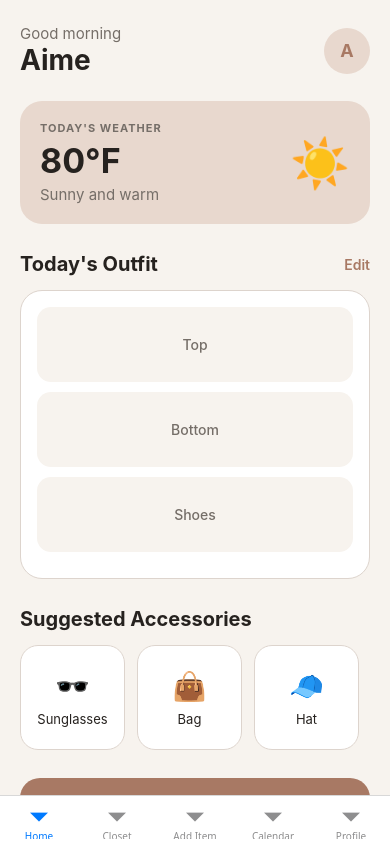
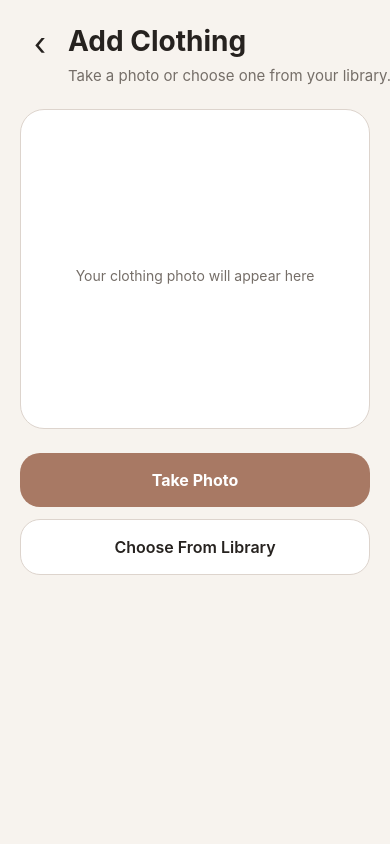
Before and after one commit to aimesanchez/digital-closet, a React Native app: screen /AddItem in a window 390 px wide. Built offline with nearby package versions, Linux system fonts and the light colour scheme.

Commit message:
Restructure navigation and improve Add Item flow

```diff
--- a/App.js
+++ b/App.js
@@ -2,7 +2,7 @@ import { NavigationContainer } from "@react-navigation/native";
 import { StatusBar } from "expo-status-bar";
 import { SafeAreaProvider } from "react-native-safe-area-context";
 
-import MainTabNavigator from "./src/navigation/MainTabNavigator";
+import AppNavigator from "./src/navigation/AppNavigator";
 import { ClosetProvider } from "./src/context/ClosetContext";
 
 export default function App() {
@@ -12,7 +12,7 @@ export default function App() {
 
       <NavigationContainer>
         <ClosetProvider>
-          <MainTabNavigator />
+          <AppNavigator/>
         </ClosetProvider>
       </NavigationContainer>
     </SafeAreaProvider>
--- a/app.json
+++ b/app.json
@@ -21,7 +21,7 @@
     "web": {
       "favicon": "./assets/favicon.png"
     },
-    "pluggins": [
+    "plugins": [
       "react-native-fast-tflite"
     ],
     "extra": {
--- a/package.json
+++ b/package.json
@@ -3,8 +3,9 @@
   "version": "1.0.0",
   "main": "index.js",
   "dependencies": {
-    "@react-navigation/bottom-tabs": "^7.18.13",
-    "@react-navigation/native": "^7.3.13",
+    "@react-navigation/bottom-tabs": "^7.18.18",
+    "@react-navigation/native": "^7.3.18",
+    "@react-navigation/native-stack": "^7.18.10",
     "expo": "~54.0.0",
     "expo-dev-client": "~6.0.21",
     "expo-file-system": "~19.0.24",
--- /dev/null
+++ b/src/navigation/AppNavigator.js
@@ -0,0 +1,26 @@
+import { createNativeStackNavigator } from "@react-navigation/native-stack";
+
+import MainTabNavigator from "./MainTabNavigator";
+import AddItemScreen from "../screens/AddItemScreen";
+
+const Stack = createNativeStackNavigator();
+
+export default function AppNavigator() {
+  return (
+    <Stack.Navigator
+      screenOptions={{
+        headerShown: false,
+      }}
+    >
+      <Stack.Screen
+        name="MainTabs"
+        component={MainTabNavigator}
+      />
+
+      <Stack.Screen
+        name="AddItem"
+        component={AddItemScreen}
+      />
+    </Stack.Navigator>
+  );
+}
--- a/src/navigation/MainTabNavigator.js
+++ b/src/navigation/MainTabNavigator.js
@@ -2,7 +2,7 @@ import { createBottomTabNavigator } from "@react-navigation/bottom-tabs";
 
 import HomeScreen from "../screens/HomeScreen";
 import ClosetScreen from "../screens/ClosetScreen";
-import AddItemScreen from "../screens/AddItemScreen";
+import CreateOutfitScreen from "../screens/CreateOutfitScreen";
 import CalendarScreen from "../screens/CalendarScreen";
 import ProfileScreen from "../screens/ProfileScreen";
 
@@ -17,7 +17,7 @@ export default function MainTabNavigator() {
             >
             <Tab.Screen name="Home" component={HomeScreen} />
             <Tab.Screen name="Closet" component={ClosetScreen} />
-            <Tab.Screen name="Add Item" component={AddItemScreen} />
+            <Tab.Screen name="Create Outfit" component={CreateOutfitScreen}/>
             <Tab.Screen name="Calendar" component={CalendarScreen} />
             <Tab.Screen name="Profile" component={ProfileScreen} />
         </Tab.Navigator>
--- a/src/screens/AddItemScreen.js
+++ b/src/screens/AddItemScreen.js
@@ -17,7 +17,7 @@ import { useCloset } from "../context/ClosetContext";
 import { colors } from "../constants/colors";
 import SafeScreen from "../components/SafeScreen";
 
-export default function AddItemScreen() {
+export default function AddItemScreen({ navigation }) {
   const { addClothingItem } = useCloset();
 
   const [selectedImage, setSelectedImage] = useState(null);
@@ -150,16 +150,14 @@ export default function AddItemScreen() {
 
     Alert.alert(
   "Saved!",
-      "Your clothing item was added to your closet."
+  "Your clothing item was added to your closet.",
+  [
+    {
+      text: "OK",
+      onPress: () => navigation.goBack(),
+    },
+  ]
 );
-
-    setSelectedImage(null);
-    setImageForProcessing(null);
-    setName("");
-    setCategory("");
-    setColor("");
-    setWeather([]);
-    setFormality("");
   };
 
   return (
@@ -169,11 +167,22 @@ export default function AddItemScreen() {
         contentContainerStyle={styles.content}
         showsVerticalScrollIndicator={false}
       >
+        <View style={styles.header}>
+  <Pressable
+    style={styles.backButton}
+    onPress={() => navigation.goBack()}
+  >
+    <Text style={styles.backButtonText}>‹</Text>
+  </Pressable>
+
+  <View>
     <Text style={styles.title}>Add Clothing</Text>
 
     <Text style={styles.subtitle}>
       Take a photo or choose one from your library.
     </Text>
+  </View>
+</View>
 
         {selectedImage ? (
           <>
@@ -521,7 +530,6 @@ const styles = StyleSheet.create({
   subtitle: {
   fontSize: 15,
   color: colors.secondaryText,
-    marginBottom: 24,
 },
 
   emptyPreview: {
@@ -663,5 +671,24 @@ const styles = StyleSheet.create({
     fontSize: 16,
     fontWeight: "700",
   },
+  header: {
+  flexDirection: "row",
+  alignItems: "flex-start",
+  marginBottom: 24,
+},
+
+backButton: {
+  width: 40,
+  height: 40,
+  justifyContent: "center",
+  alignItems: "center",
+  marginRight: 8,
+},
+
+backButtonText: {
+  fontSize: 32,
+  color: colors.text,
+  lineHeight: 34,
+},
 
 });
--- a/src/screens/ClosetScreen.js
+++ b/src/screens/ClosetScreen.js
@@ -80,7 +80,7 @@ export default function ClosetScreen({ navigation }) {
 
           <Pressable
           style={styles.addButton}
-          onPress={() => navigation.navigate("Add Item")}
+          onPress={() => navigation.navigate("AddItem")}
           >
             <Text style={styles.addButtonText}>+</Text>
           </Pressable>
@@ -264,7 +264,7 @@ export default function ClosetScreen({ navigation }) {
         {/* Add Clothing */}
         <Pressable
         style={styles.addItemButton}
-        onPress={() => navigation.navigate("Add Item")}
+        onPress={() => navigation.navigate("AddItem")}
         >
           <Text style={styles.addItemText}>
             + Add clothing item
--- /dev/null
+++ b/src/screens/CreateOutfitScreen.js
@@ -0,0 +1,38 @@
+import { View, Text, StyleSheet } from "react-native";
+
+import { colors } from "../constants/colors";
+import SafeScreen from "../components/SafeScreen";
+
+export default function CreateOutfitScreen() {
+  return (
+    <SafeScreen>
+      <View style={styles.container}>
+        <Text style={styles.title}>Create Outfit</Text>
+        <Text style={styles.subtitle}>
+          Choose items from your closet to build an outfit.
+        </Text>
+      </View>
+    </SafeScreen>
+  );
+}
+
+const styles = StyleSheet.create({
+  container: {
+    flex: 1,
+    backgroundColor: colors.background,
+    paddingHorizontal: 20,
+    paddingTop: 24,
+  },
+
+  title: {
+    fontSize: 28,
+    fontWeight: "700",
+    color: colors.text,
+    marginBottom: 8,
+  },
+
+  subtitle: {
+    fontSize: 15,
+    color: colors.secondaryText,
+  },
+});
```
Also changed, not shown: 1 other file (tests, documents, lock files or other folders). Lines whose indentation alone changed are shown as unchanged.
